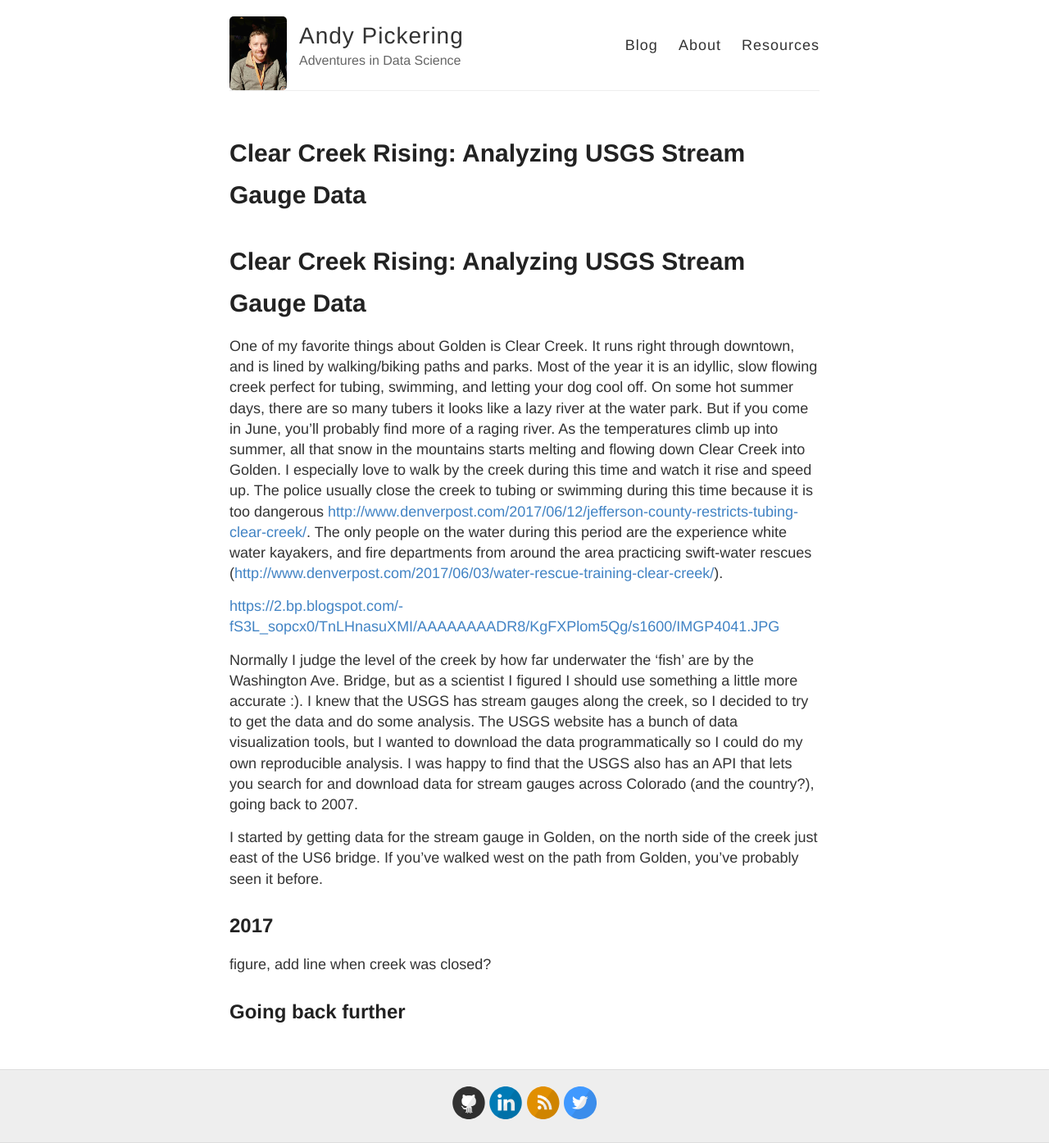
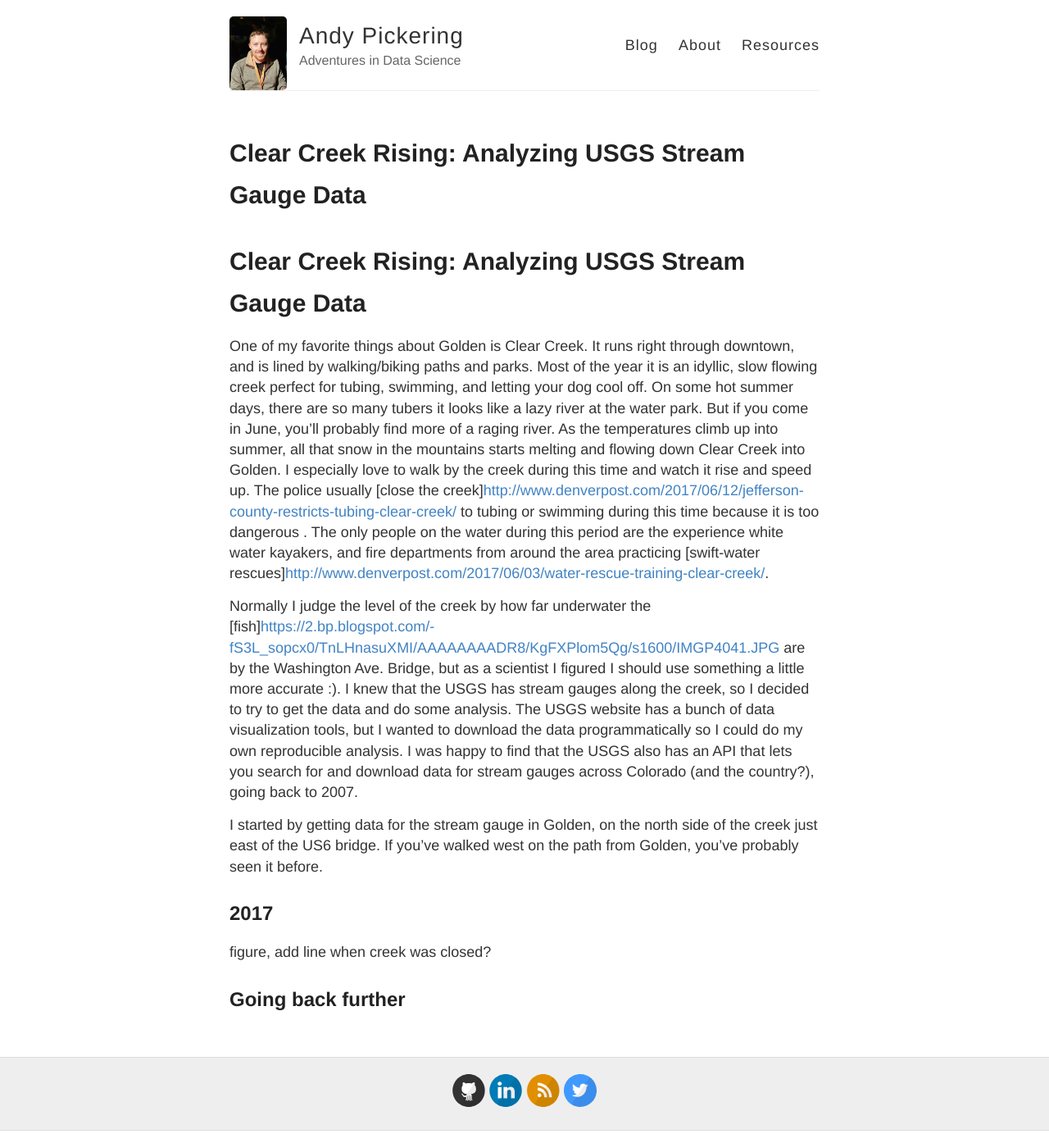
Before and after one commit to andypicke/andypicke.github.io, a Jekyll site: the page built from clear_creek.md, in a window 1280 px wide. Shown: the whole page at 82% size. Built offline with Jekyll 4.4.1, drawn with Linux system fonts in a browser that asks for light colours; our own code applies the rules of GitHub Pages for plain Markdown files; part of the change alters nothing that is shown.

Commit message:
update clear creek

```diff
--- a/clear_creek.md
+++ b/clear_creek.md
@@ -1,13 +1,13 @@
 
 # Clear Creek Rising: Analyzing USGS Stream Gauge Data
 
-One of my favorite things about Golden is Clear Creek. It runs right through downtown, and is lined by walking/biking paths and parks. Most of the year it is an idyllic, slow flowing creek perfect for tubing, swimming, and letting your dog cool off. On some hot summer days, there are so many tubers it looks like a lazy river at the water park. But if you come in June, you’ll probably find more of a raging river. As the temperatures climb up into summer, all that snow in the mountains starts melting and flowing down Clear Creek into Golden. I especially love to walk by the creek during this time and watch it rise and speed up. The police usually close the creek to tubing or swimming during this time because it is too dangerous <http://www.denverpost.com/2017/06/12/jefferson-county-restricts-tubing-clear-creek/>. The only people on the water during this period are the experience white water kayakers, and fire departments from around the area practicing swift-water rescues (<http://www.denverpost.com/2017/06/03/water-rescue-training-clear-creek/>).
+One of my favorite things about Golden is Clear Creek. It runs right through downtown, and is lined by walking/biking paths and parks. Most of the year it is an idyllic, slow flowing creek perfect for tubing, swimming, and letting your dog cool off. On some hot summer days, there are so many tubers it looks like a lazy river at the water park. But if you come in June, you’ll probably find more of a raging river. As the temperatures climb up into summer, all that snow in the mountains starts melting and flowing down Clear Creek into Golden. I especially love to walk by the creek during this time and watch it rise and speed up. The police usually [close the creek]<http://www.denverpost.com/2017/06/12/jefferson-county-restricts-tubing-clear-creek/> to tubing or swimming during this time because it is too dangerous . The only people on the water during this period are the experience white water kayakers, and fire departments from around the area practicing [swift-water rescues]<http://www.denverpost.com/2017/06/03/water-rescue-training-clear-creek/>.
 
 
 
-<https://2.bp.blogspot.com/-fS3L_sopcx0/TnLHnasuXMI/AAAAAAAADR8/KgFXPlom5Qg/s1600/IMGP4041.JPG>
 
-Normally I judge the level of the creek by how far underwater the ‘fish’ are by the Washington Ave. Bridge, but as a scientist I figured I should use something a little more accurate :). I knew that the USGS has stream gauges along the creek, so I decided to try to get the data and do some analysis. The USGS website has a bunch of data visualization tools, but I wanted to download the data programmatically so I could do my own reproducible analysis. I was happy to find that the USGS also has an API that lets you search for and download data for stream gauges across Colorado (and the country?), going back to 2007.
+
+Normally I judge the level of the creek by how far underwater the [fish]<https://2.bp.blogspot.com/-fS3L_sopcx0/TnLHnasuXMI/AAAAAAAADR8/KgFXPlom5Qg/s1600/IMGP4041.JPG> are by the Washington Ave. Bridge, but as a scientist I figured I should use something a little more accurate :). I knew that the USGS has stream gauges along the creek, so I decided to try to get the data and do some analysis. The USGS website has a bunch of data visualization tools, but I wanted to download the data programmatically so I could do my own reproducible analysis. I was happy to find that the USGS also has an API that lets you search for and download data for stream gauges across Colorado (and the country?), going back to 2007.
 
 I started by getting data for the stream gauge in Golden, on the north side of the creek just east of the US6 bridge. If you’ve walked west on the path from Golden, you’ve probably seen it before.
 
```
